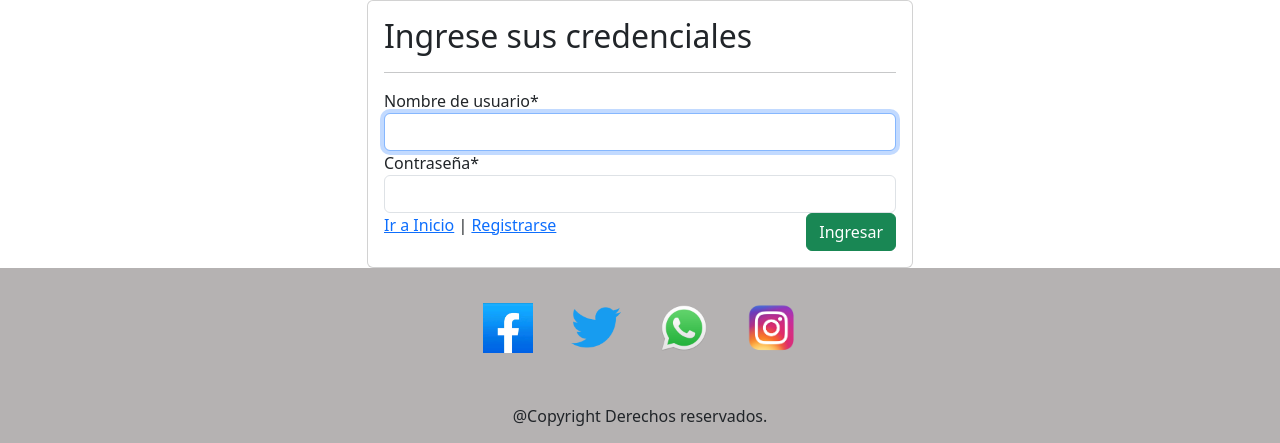
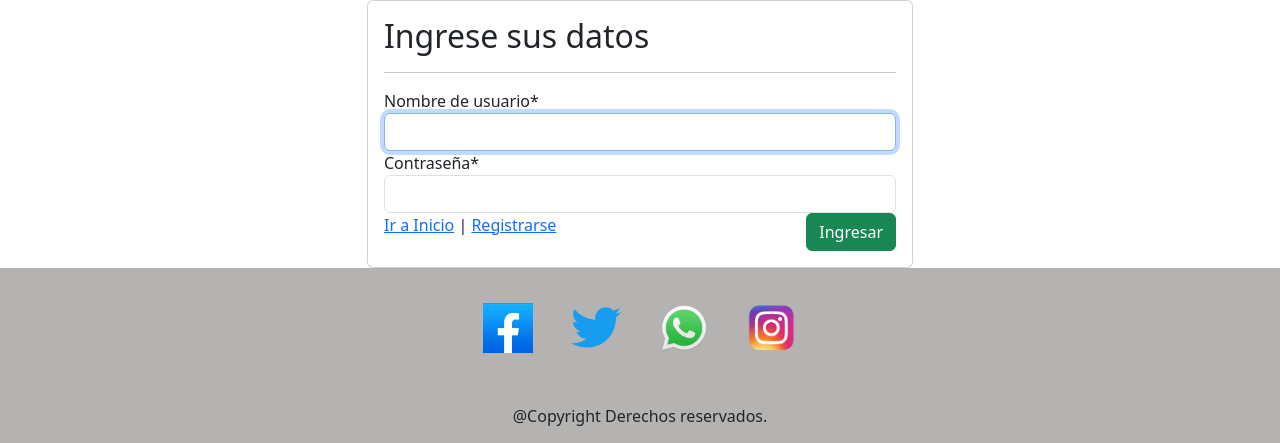
Before and after one commit to alemoralesm/Morales_Bustillos, a Django app: page /accounts/login/ in a window 1280 px wide. Shown: the part 78-521 px from the top of the page. Run offline with Django 4.2, Linux system fonts and the light colour scheme; some libraries are stand-ins or nearby versions.

Commit message:
Se modificaron algunos html

```diff
--- a/app/templates/registration/login.html
+++ b/app/templates/registration/login.html
@@ -21,7 +21,7 @@
             <div class="col-12 col-md-6 offset-md-3">
                 <div class="card">
                     <div class="card-body">
-                        <h2>Ingrese sus credenciales</h2>
+                        <h2>Ingrese sus datos</h2>
                         <hr>
                         <form action="#" method="POST">
                             {% csrf_token %}
```
Also changed, not shown: db.sqlite3.
